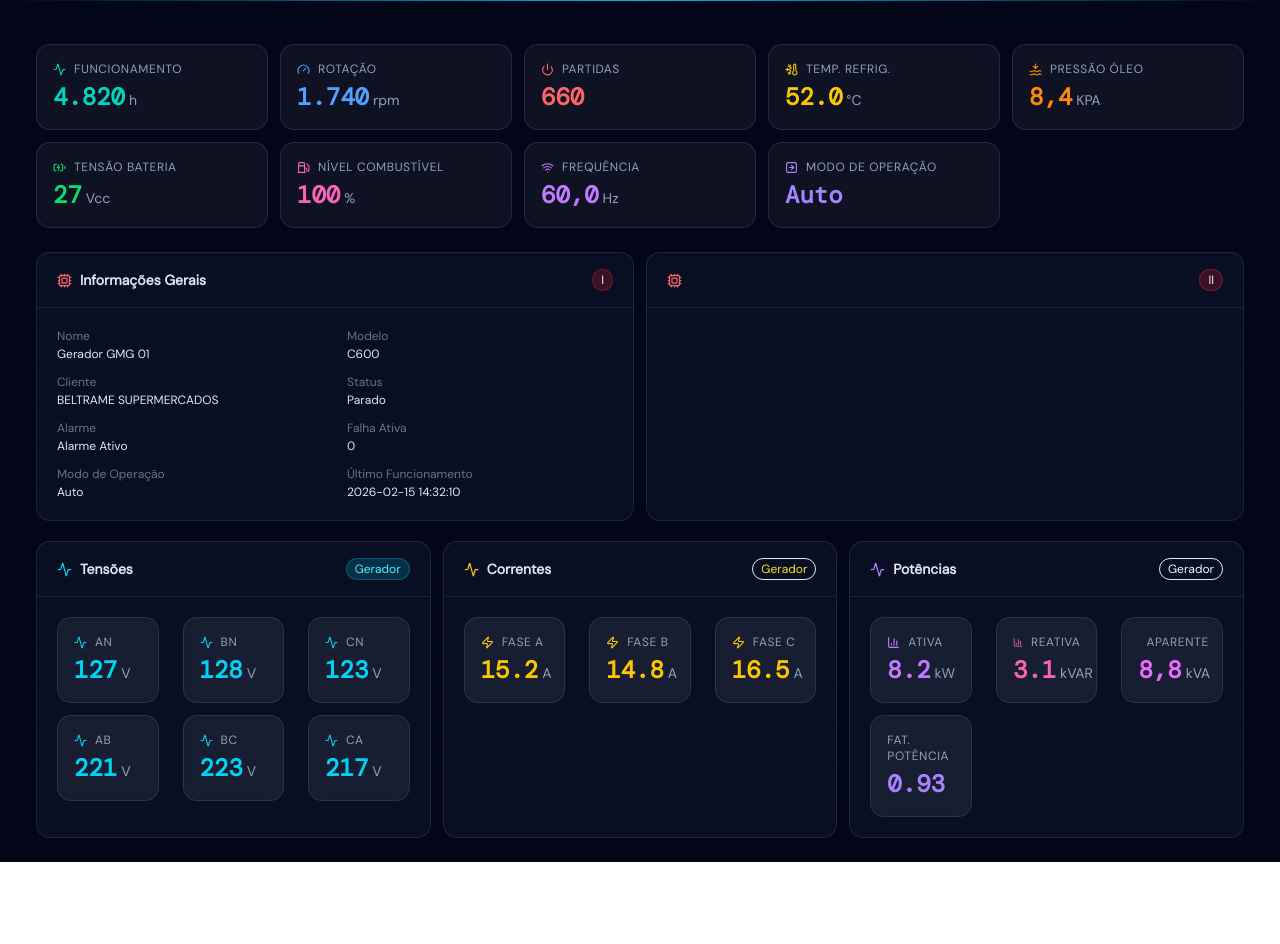
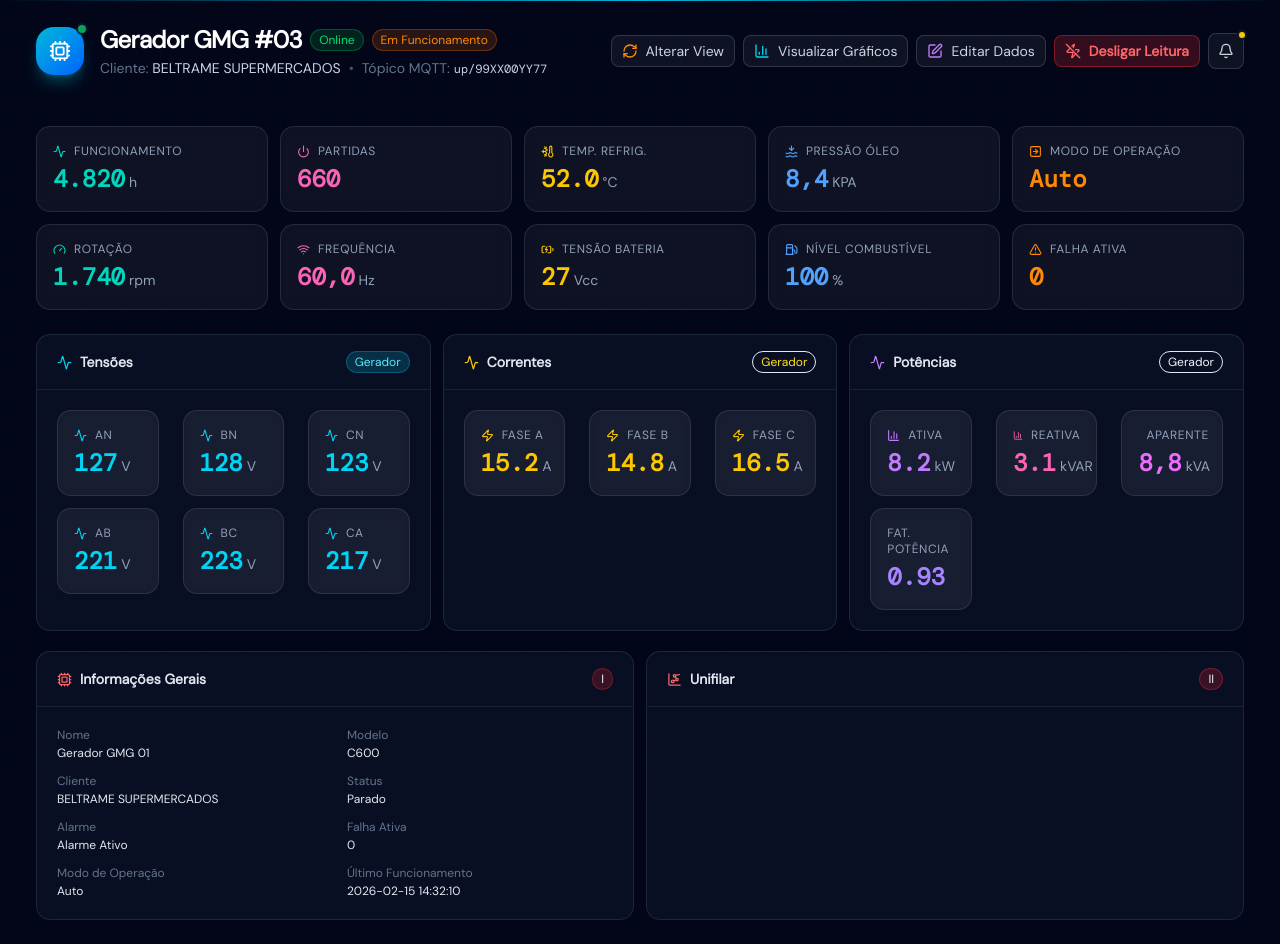
Before and after one commit to Freynhel/monithor-mqtt, a Next.js app in the folder apps/next-mqtt/: page /generatorc in a window 1280 px wide. Before the commit the page ends 862 px from the top, so only its background shows below. Built offline with nearby package versions, Linux system fonts and the light colour scheme.

Commit message:
chore: adjustments to metrics display

```diff
--- /dev/null
+++ b/apps/next-mqtt/app/generatorb/layout.tsx
@@ -0,0 +1,23 @@
+import type { Metadata } from "next";
+
+export const metadata: Metadata = {
+	title: "Generator B",
+	description: "Generated by create next app",
+};
+
+export default function RootLayout({
+	children,
+}: Readonly<{
+	children: React.ReactNode;
+}>) {
+	return (
+		<html lang="en">
+			<body>
+				{/* Top accent line */}
+				<div className="fixed top-0 left-0 right-0 h-px bg-gradient-to-r from-transparent via-cyan-500 to-transparent z-50" />
+
+				{children}
+			</body>
+		</html>
+	);
+}
--- /dev/null
+++ b/apps/next-mqtt/app/generatorc/Header.tsx
@@ -0,0 +1,181 @@
+import { useState } from "react";
+import { BarChart3, Bell, Edit, Settings, ZapOff, Zap, Power, Cpu, RefreshCw } from "lucide-react";
+import { Button } from "@/components/ui/button";
+import { Badge } from "@/components/ui/badge";
+import { Dialog, DialogContent, DialogDescription, DialogHeader, DialogTitle, DialogTrigger } from "@/components/ui/dialog";
+import { Tooltip, TooltipContent, TooltipProvider, TooltipTrigger } from "@/components/ui/tooltip";
+
+export default function GeneratorHeader() {
+	const [deviceOn, setDeviceOn] = useState(true);
+	const [confirmPowerOpen, setConfirmPowerOpen] = useState(false);
+
+	function handlePowerToggle() {
+	setDeviceOn((v) => !v);
+	setConfirmPowerOpen(false);
+	}
+
+	return (
+		<div className="flex flex-col md:flex-row md:items-center justify-between gap-4 mb-7 px-5">
+			<div className="flex items-center gap-4">
+				<div className="relative">
+					<div className="w-12 h-12 rounded-2xl bg-gradient-to-br from-cyan-500 to-blue-600 flex items-center justify-center shadow-lg shadow-cyan-500/30">
+						<Cpu size={22} className="text-white" />
+					</div>
+					{deviceOn && (
+						<span className="absolute -top-1 -right-1 w-3 h-3 bg-green-400 rounded-full border-2 border-slate-900 animate-pulse" />
+					)}
+				</div>
+				<div>
+					<div className="flex items-center gap-2">
+						<h1 className="text-2xl font-bold text-white tracking-tight">
+							Gerador GMG #03
+						</h1>
+						<Badge
+							className={`text-xs px-2 py-0.5 rounded-full ${deviceOn ? "bg-green-500/15 text-green-400 border border-green-500/30" : "bg-slate-500/15 text-slate-400 border border-slate-500/30"}`}
+						>
+							{deviceOn ? "Online" : "Offline"}
+						</Badge>
+						<Badge
+							className={`text-xs px-2 py-0.5 rounded-full ${deviceOn ? "bg-orange-500/15 text-orange-400 border border-orange-500/30" : "bg-slate-500/15 text-slate-400 border border-slate-500/30"}`}
+						>
+							{deviceOn ? "Em Funcionamento" : "Parado"}
+						</Badge>
+					</div>
+					<p className="text-sm text-slate-400 mt-0.5">
+						<span className="text-slate-500">Cliente:</span>{" "}
+						<span className="text-slate-300 font-medium">
+							BELTRAME SUPERMERCADOS
+						</span>
+						<span className="mx-2 text-slate-600">•</span>
+						<span className="text-slate-500">
+							Tópico MQTT:
+						</span>{" "}
+						<span className="font-mono text-slate-300 text-xs">
+							up/99XX00YY77
+						</span>
+					</p>
+				</div>
+			</div>
+
+			{/* ── Actions ── */}
+			<div className="flex items-center gap-2 flex-wrap">
+				<Button
+					variant="outline"
+					size="sm"
+					className="border-white/15 bg-white/5 hover:bg-white/10 text-slate-300 gap-2 hover:text-slate-100"
+				>
+					<RefreshCw size={14} className="text-orange-400" />
+					Alterar View
+				</Button>
+
+				<Button
+					variant="outline"
+					size="sm"
+					className="border-white/15 bg-white/5 hover:bg-white/10 text-slate-300 gap-2 hover:text-slate-100"
+				>
+					<BarChart3 size={14} className="text-cyan-400" />
+					Visualizar Gráficos
+				</Button>
+
+				<Button
+					variant="outline"
+					size="sm"
+					className="border-white/15 bg-white/5 hover:bg-white/10 text-slate-300 gap-2 hover:text-slate-100"
+				>
+					<Edit size={14} className="text-purple-400" />
+					Editar Dados
+				</Button>
+
+				{/* Power Button with confirm */}
+				<Dialog
+					open={confirmPowerOpen}
+					onOpenChange={setConfirmPowerOpen}
+				>
+					<DialogTrigger asChild>
+						<Button
+							size="sm"
+							className={`gap-2 font-semibold transition-all ${
+								deviceOn
+									? "bg-red-500/20 border border-red-500/40 text-red-400 hover:bg-red-500/30"
+									: "bg-green-500/20 border border-green-500/40 text-green-400 hover:bg-green-500/30"
+							}`}
+						>
+							{deviceOn ? (
+								<ZapOff size={14} />
+							) : (
+								<Zap size={14} />
+							)}
+							{deviceOn ? "Desligar Leitura" : "Ligar Leitura"}
+						</Button>
+					</DialogTrigger>
+					<DialogContent className="bg-slate-900 border border-white/15 text-white max-w-sm">
+						<DialogHeader>
+							<DialogTitle className="text-white flex items-center gap-2">
+								<Power
+									size={16}
+									className={
+										deviceOn
+											? "text-red-400"
+											: "text-green-400"
+									}
+								/>
+								{deviceOn
+									? "Desligar dispositivo?"
+									: "Ligar dispositivo?"}
+							</DialogTitle>
+							<DialogDescription className="text-slate-400">
+								{deviceOn
+									? "O dispositivo será desligado imediatamente. Todas as operações em andamento serão interrompidas."
+									: "O dispositivo será ligado e iniciará o processo de boot."}
+							</DialogDescription>
+						</DialogHeader>
+						<div className="flex justify-end gap-2 mt-2">
+							<Button
+								variant="outline"
+								size="sm"
+								className="border-white/15 text-slate-300 "
+								onClick={() => setConfirmPowerOpen(false)}
+							>
+								Cancelar
+							</Button>
+							<Button
+								size="sm"
+								className={
+									deviceOn
+										? "bg-red-600 hover:bg-red-700 text-white"
+										: "bg-green-600 hover:bg-green-700 text-white"
+								}
+								onClick={handlePowerToggle}
+							>
+								Confirmar
+							</Button>
+						</div>
+					</DialogContent>
+				</Dialog>
+
+				{/* Notification bell */}
+				<TooltipProvider>
+					<Tooltip>
+						<TooltipTrigger asChild>
+							<Button
+								variant="outline"
+								size="icon"
+								className="border-white/15 bg-white/5 hover:bg-white/10 text-slate-300 relative hover:text-slate-100"
+								// onClick={() => setShowNotification(true)}
+							>
+								<Bell size={14} />
+								<span className="absolute -top-1 -right-1 w-2.5 h-2.5 bg-yellow-400 rounded-full border-2 border-slate-900" />
+							</Button>
+						</TooltipTrigger>
+						<TooltipContent
+							side="bottom"
+							className="bg-slate-800 text-white text-xs border-white/15"
+						>
+							Ver notificação de manutenção
+						</TooltipContent>
+					</Tooltip>
+				</TooltipProvider>
+			</div>
+		</div>
+	);
+}
--- a/apps/next-mqtt/app/generatorc/page.tsx
+++ b/apps/next-mqtt/app/generatorc/page.tsx
@@ -2,10 +2,12 @@
 
 import MetricContainer from "@/components/metrics/MetricContainer";
 import MetricCard from "@/components/metrics/MetricCard";
-import { Activity, Zap, ChartColumn, Info, Cpu, Check, Gauge, BatteryCharging, ThermometerSnowflake, Wifi, Fuel, WavesArrowDown, Waves, Power, SquareArrowRight } from "lucide-react";
+import Header from "./Header";
+import { Activity, Zap, ChartColumn, Info, Cpu, Check, Gauge, BatteryCharging, ThermometerSnowflake, Wifi, Fuel, WavesArrowDown, Waves, Power, SquareArrowRight, TriangleAlert, ChartNetwork } from "lucide-react";
 
 const payloadX = [
 	{
+		id: 1,
 		label: "Funcionamento",
 		value: "4.820",
 		unit: "h",
@@ -13,18 +15,11 @@ const payloadX = [
 		color: "teal",
 	},
 	{
-		label: "Rotação",
-		value: "1.740",
-		unit: "rpm",
-		icon: Gauge,
-		color: "blue",
-	},
-	{
 		label: "Partidas",
 		value: "660",
 		unit: "",
 		icon: Power,
-		color: "red",
+		color: "pink",
 	},
 	{
 		label: "Temp. Refrig.",
@@ -34,39 +29,60 @@ const payloadX = [
 		color: "yellow",
 	},
 	{
+		id: 4,
 		label: "Pressão Óleo",
 		value: "8,4",
 		unit: "KPA",
 		icon: WavesArrowDown,
+		color: "blue",
+	},
+	{
+		id: 5,
+		label: "Modo de Operação",
+		value: "Auto",
+		unit: "",
+		icon: SquareArrowRight,
 		color: "orange",
 	},
 	{
+		id: 6,
+		label: "Rotação",
+		value: "1.740",
+		unit: "rpm",
+		icon: Gauge,
+		color: "teal",
+	},
+	{
+		id: 7,
+		label: "Frequência",
+		value: "60,0",
+		unit: "Hz",
+		icon: Wifi,
+		color: "pink",
+	},
+	{
+		id: 8,
 		label: "Tensão Bateria",
 		value: "27",
 		unit: "Vcc",
 		icon: BatteryCharging,
-		color: "green",
+		color: "yellow",
 	},
 	{
+		id: 9,
 		label: "Nível Combustível",
 		value: "100",
 		unit: "%",
 		icon: Fuel,
-		color: "pink",
+		color: "blue",
 	},
 	{
-		label: "Frequência",
-		value: "60,0",
-		unit: "Hz",
-		icon: Wifi,
-		color: "purple",
-	},
-	{
-		label: "Modo de Operação",
-		value: "Auto",
+		id: 10,
+		label: "Falha Ativa",
+		value: "0",
 		unit: "",
-		icon: SquareArrowRight,
-		color: "violet",
+		icon: TriangleAlert,
+		color: "orange",
 	},
 
 ];
@@ -186,35 +202,18 @@ const examplePayload03 = [
 ];
 
 export default function GeneratorView() {
-	return (<>
-		      {/* ── General Info Row ── */}
+	return (<div className="relative max-w-7xl mx-auto px-4 py-6 space-y-5">
+		{/* Header */}
+		<Header />
+
+		{/* ── General Info Row ── */}
 		<div className="px-5 pt-5 grid grid-cols-2 sm:grid-cols-3 md:grid-cols-5 gap-3 mb-6">
 			{payloadX.map((metric, index) => (
 				<MetricCard key={index} {...metric} />
 			))}
 		</div>
 
-		<div className="px-5 grid grid-cols-2 gap-3">
-			{MetricContainer({
-				icon: Cpu,
-				containerLabel: "Informações Gerais",
-				badgeLabel: "I",
-				cols: 2,
-				color: "red",
-				useCard: false,
-				payload: infoPayload01,
-			})}
-			{MetricContainer({
-				icon: Cpu,
-				containerLabel: "",
-				badgeLabel: "II",
-				cols: 2,
-				color: "red",
-				useCard: false,
-				payload: infoPayload02,
-			})}
-		</div>
-
+		{/* Metric Data, Current, Power, Voltage */}
 		<div className="px-5 grid grid-cols-3 gap-3">
 			{MetricContainer({
 				icon: Activity,
@@ -240,6 +239,28 @@ export default function GeneratorView() {
 				payload: examplePayload03,
 			})}
 		</div>
-		</>
+
+		{/* Temp */}
+		<div className="px-5 grid grid-cols-2 gap-3">
+			{MetricContainer({
+				icon: Cpu,
+				containerLabel: "Informações Gerais",
+				badgeLabel: "I",
+				cols: 2,
+				color: "red",
+				useCard: false,
+				payload: infoPayload01,
+			})}
+			{MetricContainer({
+				icon: ChartNetwork,
+				containerLabel: "Unifilar",
+				badgeLabel: "II",
+				cols: 2,
+				color: "red",
+				useCard: false,
+				payload: infoPayload02,
+			})}
+		</div>
+	</div>
 	);
 }
--- a/apps/next-mqtt/app/layout.tsx
+++ b/apps/next-mqtt/app/layout.tsx
@@ -4,7 +4,7 @@ import "@fontsource/dm-mono";
 import "./globals.css";
 
 export const metadata: Metadata = {
-	title: "Create Next App",
+	title: "Elysia + Next.js MQTT",
 	description: "Generated by create next app",
 };
 
@@ -29,8 +29,9 @@ export default function RootLayout({
 					<div className="fixed top-0 left-0 right-0 h-px bg-gradient-to-r from-transparent via-cyan-500 to-transparent z-50" />
 
 					{/* Possible Nav Here */}
-					<div className="relative max-w-7xl mx-auto px-4 py-6 space-y-5">{children}</div>
 
+					{/* Content */}
+					{children}
 				</div>
 			</body>
 		</html>
```
